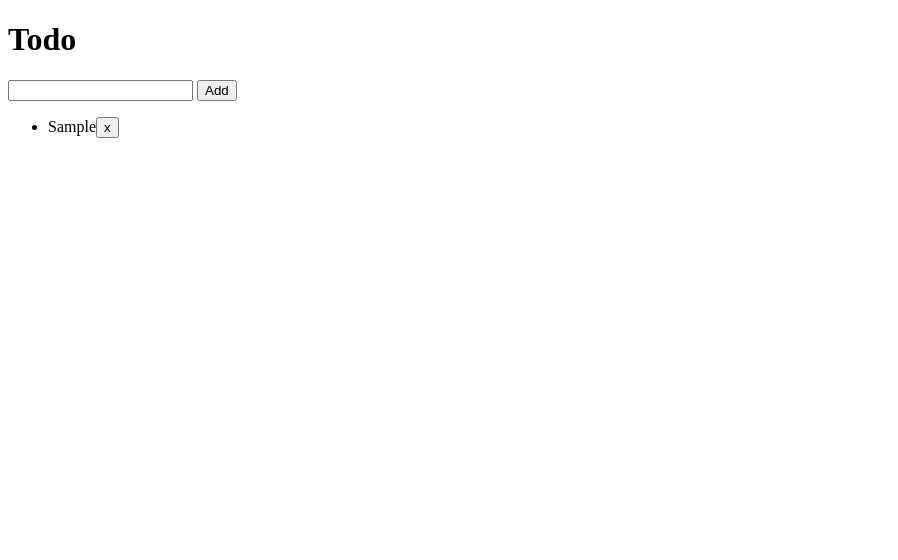
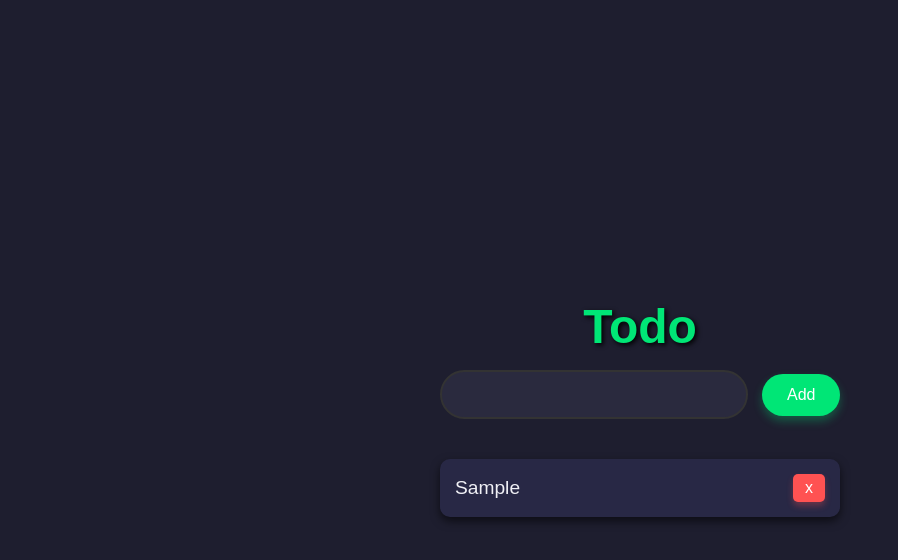
Before and after one commit to KushalKoirala99/todo-js, a plain HTML site: page index.html in a window 1280 px wide. Both pictures are taken after typing "Sample" into the empty fields and a click on the button "Add". Shown: the whole page, without its empty margins (0-898 px from the left). Drawn offline with Linux system fonts and the light colour scheme.

Commit message:
Added CSS : added styling

```diff
--- a/index.html
+++ b/index.html
@@ -9,7 +9,7 @@
 <body>
    <h1>Todo </h1>
    <div>
-    <input type="text" id="todoTask">
+    <input type="text" id="todoTask" class="todo-task">
     <button id="addBtn" class="add-btn">Add</button>
    </div>
     <ul class="todo-list" id="todoList">
--- a/style.css
+++ b/style.css
@@ -0,0 +1,103 @@
+body {
+    font-family: 'Poppins', sans-serif;
+    background-color: #1e1e2f;
+    color: #f0f0f5;
+    margin: 0;
+    display: flex;
+    flex-direction: column;
+    align-items: center;
+    justify-content: center;
+    height: 100vh;
+}
+
+h1 {
+    font-size: 3rem;
+    color: #00e676;
+    margin-bottom: 1rem;
+    text-shadow: 2px 2px 5px #000;
+}
+
+div {
+    margin-bottom: 1.5rem;
+}
+
+input.todo-task {
+    width: 280px;
+    padding: 12px;
+    font-size: 1.1rem;
+    border: 2px solid #333;
+    border-radius: 25px;
+    background-color: #2a2a3e;
+    color: #fff;
+    outline: none;
+    transition: border-color 0.3s ease;
+}
+
+input.todo-task:focus {
+    border-color: #00e676;
+    box-shadow: 0 0 8px #00e676;
+}
+
+button.add-btn {
+    padding: 12px 25px;
+    font-size: 1rem;
+    color: #fff;
+    background-color: #00e676;
+    border: none;
+    border-radius: 25px;
+    margin-left: 10px;
+    cursor: pointer;
+    transition: all 0.3s ease-in-out;
+    box-shadow: 0 5px 10px rgba(0, 230, 118, 0.3);
+}
+
+button.add-btn:hover {
+    background-color: #00c853;
+    box-shadow: 0 8px 15px rgba(0, 200, 83, 0.4);
+}
+
+ul.todo-list {
+    list-style: none;
+    padding: 0;
+    width: 90%;
+    max-width: 400px;
+    background-color: #282845;
+    border-radius: 10px;
+    box-shadow: 0 4px 10px rgba(0, 0, 0, 0.6);
+}
+
+ul.todo-list li {
+    display: flex;
+    justify-content: space-between;
+    align-items: center;
+    padding: 15px;
+    font-size: 1.2rem;
+    color: #f0f0f5;
+    border-bottom: 1px solid #444;
+    transition: background-color 0.3s ease;
+}
+
+ul.todo-list li:hover {
+    background-color: #3d3d5a;
+}
+
+ul.todo-list li:last-child {
+    border-bottom: none;
+}
+
+button.del-btn {
+    background-color: #ff5252;
+    border: none;
+    border-radius: 5px;
+    color: #fff;
+    padding: 5px 12px;
+    font-size: 1rem;
+    cursor: pointer;
+    transition: all 0.3s ease-in-out;
+    box-shadow: 0 4px 6px rgba(255, 82, 82, 0.3);
+}
+
+button.del-btn:hover {
+    background-color: #d32f2f;
+    box-shadow: 0 6px 10px rgba(211, 47, 47, 0.5);
+}
```
